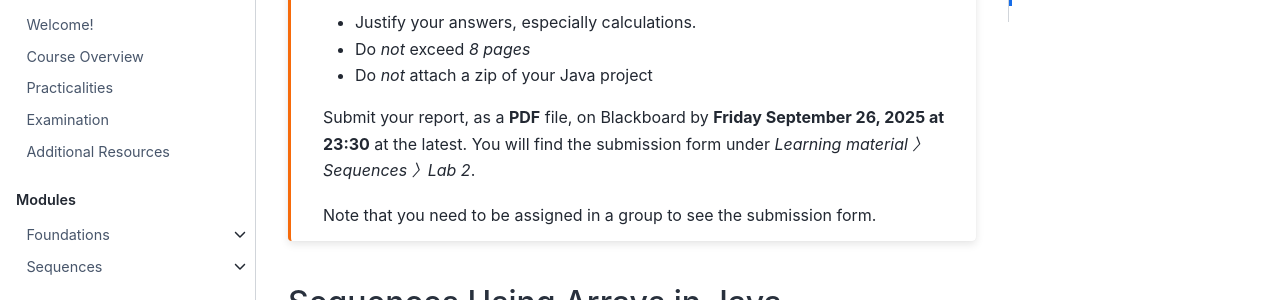
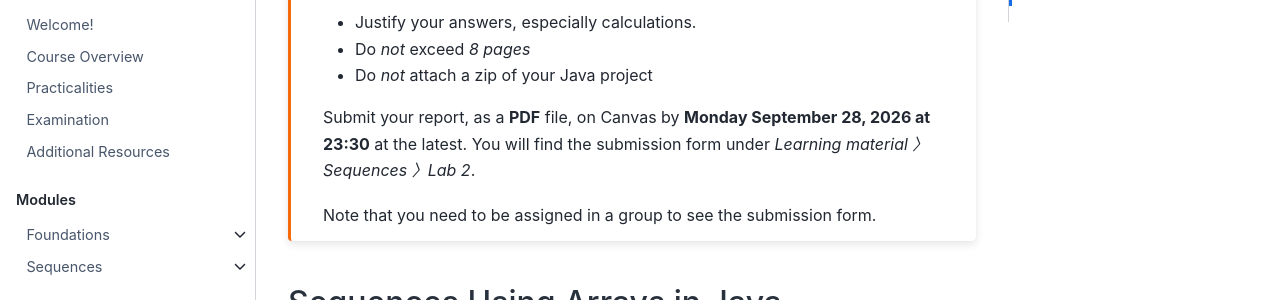
Before and after one commit to fchauvel/ntnu-idata2302-website, a Sphinx documentation site: the page built from source/labs/sequences.rst, in a window 1280 px wide and 900 px high, scrolled down 363 px. Shown: the part 153-453 px from the top of the window. Built offline with Sphinx 7.4.7 and the Sphinx Book theme 1.1.4, drawn with Linux system fonts in a browser that asks for light colours.

Commit message:
content: update Sequences lab deadline and switch Blackboard to Canvas
- Sequences lab: two weeks starting Mon Sep 14, 2026, due Mon Sep 28,
  2026 at 23:30 (was a stale 2025 date).
- Replace every remaining mention of "Blackboard" with "Canvas" across
  the lab pages (Foundations, Sequences, Trees), following the
  university's platform switch.

```diff
--- a/source/labs/foundations.rst
+++ b/source/labs/foundations.rst
@@ -366,7 +366,7 @@ that contains that very fragment.
    Write an algorithm to find all the quotes that contains the fragment
    the user has provided.
 
-   #. Download the file ``quotes_1k.csv`` from Blackboard.
+   #. Download the file ``quotes_1k.csv`` from Canvas.
 
    #. Look at the file ``search/MySearch.java``. Propose an algorithm to
       find all the matching string.
--- a/source/labs/sequences.rst
+++ b/source/labs/sequences.rst
@@ -20,8 +20,8 @@
    - Do *not* exceed *8 pages*
    - Do *not* attach a zip of your Java project
 
-   Submit your report, as a **PDF** file, on Blackboard by **Friday
-   September 26, 2025 at 23:30** at the latest. You will find the
+   Submit your report, as a **PDF** file, on Canvas by **Monday
+   September 28, 2026 at 23:30** at the latest. You will find the
    submission form under `Learning material 〉Sequences 〉Lab 2`.
 
    Note that you need to be assigned in a group to see the submission
--- a/source/labs/trees.rst
+++ b/source/labs/trees.rst
@@ -20,7 +20,7 @@ Trees
    - Do *not* exceed *8 pages*
    - Do *not* attach a zip of your Java project
 
-   Submit your report, as a **PDF** file, on Blackboard by **Friday
+   Submit your report, as a **PDF** file, on Canvas by **Friday
    November 6, 2025 at 23:30** at the latest.
 
 
```
